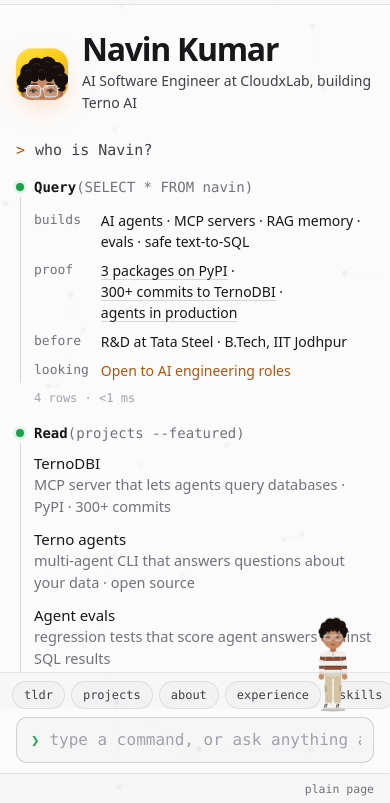
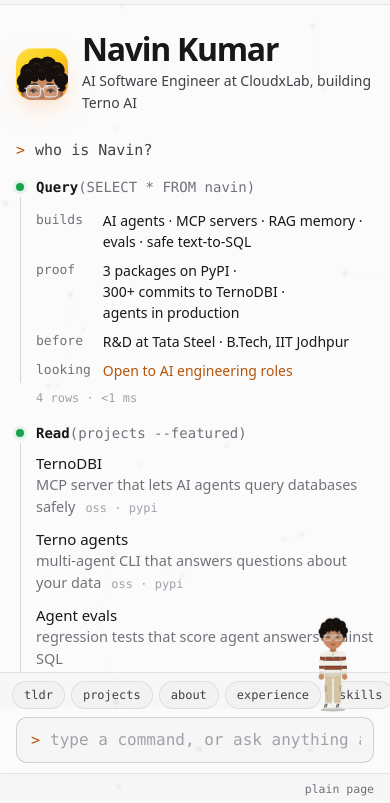
Before and after one commit to navinbhagat322/navinbhagat322.github.io, a website built with Vite: page index.html in a window 390 px wide. Shown: the part 41-844 px from the top of the page. Built offline with nearby package versions, Linux system fonts and the light colour scheme; files whose address does not match are found by name.

Commit message:
Show the opening screen as an agent session, with an explore sidebar

```diff
--- a/src/commands.ts
+++ b/src/commands.ts
@@ -156,10 +156,10 @@ export const commands: Command[] = [
   {
     name: "projects",
     summary: "things I've built",
-    usage: "[name | --work | --personal]",
+    usage: "[name | --featured | --work | --personal]",
     group: "explore",
     aliases: ["work"],
-    complete: () => [...projects.map((p) => p.slug), "--work", "--open-source", "--personal"],
+    complete: () => [...projects.map((p) => p.slug), "--featured", "--work", "--open-source", "--personal"],
     run: ({ args, add, out, error }) => {
       const arg = args[0]?.toLowerCase();
       if (!arg) {
@@ -171,9 +171,13 @@ export const commands: Command[] = [
         add(projectGrid(rest));
         return;
       }
+      if (arg === "--featured") {
+        add(projectGrid(projects.filter((p) => p.featured)));
+        return;
+      }
       if (arg.startsWith("--")) {
         const list = projects.filter((p) => p.kind === arg.slice(2));
-        if (!list.length) return error(`no projects of kind ${arg}. try --work, --open-source or --personal`);
+        if (!list.length) return error(`no projects of kind ${arg}. try --featured, --work, --open-source or --personal`);
         add(projectGrid(list));
         return;
       }
--- a/src/shell.ts
+++ b/src/shell.ts
@@ -36,7 +36,7 @@ export class Block {
   private readonly meta: HTMLElement;
   private readonly started = performance.now();
 
-  constructor(command: Node, path: string) {
+  constructor(command: Node) {
     this.meta = h("span", { class: "block-meta" }, h("span", { class: "spinner", "aria-hidden": "true" }));
     this.body = h("div", { class: "block-body" });
     this.el = h(
@@ -45,8 +45,8 @@ export class Block {
       h(
         "header",
         { class: "block-head" },
-        h("span", { class: "block-path" }, path),
-        h("span", { class: "block-chevron", "aria-hidden": "true" }, "❯"),
+        // Shown like a user turn in an agent chat: "> command".
+        h("span", { class: "block-chevron", "aria-hidden": "true" }, ">"),
         h("span", { class: "block-cmd" }, command),
         this.meta,
       ),
@@ -114,7 +114,7 @@ export class Shell {
       h(
         "label",
         { class: "composer-field" },
-        h("span", { class: "composer-chevron", "aria-hidden": "true" }, "❯"),
+        h("span", { class: "composer-chevron", "aria-hidden": "true" }, ">"),
         h("span", { class: "composer-stack" }, this.overlay, this.input),
         h("span", { class: "composer-hint" }, h("kbd", {}, "↵"), " run"),
       ),
@@ -205,7 +205,7 @@ export class Shell {
       /* private mode: history just won't persist */
     }
 
-    const block = new Block(this.highlight(line), this.path);
+    const block = new Block(this.highlight(line));
     this.feed.append(block.el);
     this.scrollToEnd();
 
--- a/src/style.css
+++ b/src/style.css
@@ -394,18 +394,14 @@ code {
 .block-head {
   display: flex;
   align-items: baseline;
-  gap: 8px;
-  font: 13px/1.5 var(--mono);
+  gap: 10px;
+  font: 15px/1.5 var(--mono);
   min-width: 0;
 }
 
-.block-path {
-  color: var(--accent-2);
-  flex: none;
-}
-
+/* Each command reads like the opening "> who is Navin?": a gold > and plain text. */
 .block-chevron {
-  color: var(--green);
+  color: var(--accent);
   flex: none;
 }
 
@@ -414,9 +410,13 @@ code {
 }
 
 .block-cmd {
-  color: var(--fg);
+  color: var(--fg-soft);
   min-width: 0;
   overflow-wrap: anywhere;
+}
+
+.block-cmd [class^="tok-"] {
+  color: inherit;
 }
 
 .block-meta {
@@ -652,6 +652,7 @@ code {
   animation: fade-in 0.35s var(--delay, 0s) ease-out both;
 }
 
+/* the visitor's question, the way agent chats show a user turn */
 .ag-user {
   display: flex;
   align-items: baseline;
@@ -683,6 +684,29 @@ code {
 .ag-dot-tool {
   background: var(--green);
   box-shadow: 0 0 0 3px var(--green-soft);
+}
+
+.ag-call {
+  display: flex;
+  align-items: center;
+  gap: 8px;
+  min-height: 21px;
+  margin: 0;
+  font: 14px var(--mono);
+}
+
+.ag-working {
+  color: var(--muted);
+}
+
+.ag-call strong {
+  color: var(--fg);
+  font-weight: 600;
+}
+
+.ag-call code {
+  color: var(--muted);
+  font: inherit;
 }
 
 /* a thin line from the tool's dot down to the end of its result */
@@ -696,29 +720,6 @@ code {
   background: var(--line-strong);
 }
 
-.ag-call {
-  display: flex;
-  align-items: center;
-  gap: 8px;
-  min-height: 21px;
-  margin: 0;
-  font: 14px var(--mono);
-}
-
-.ag-working {
-  color: var(--muted);
-}
-
-.ag-call strong {
-  color: var(--fg);
-  font-weight: 600;
-}
-
-.ag-call code {
-  color: var(--muted);
-  font: inherit;
-}
-
 .ag-result {
   margin-top: 8px;
   animation: fade-in 0.3s var(--at, 1s) ease-out both;
@@ -735,14 +736,15 @@ code {
 
 .ag-work > li {
   display: grid;
+  /* the same label column as the facts above, so every value starts on one edge */
   grid-template-columns: 120px minmax(0, 1fr);
-  gap: 16px;
+  gap: 0;
   align-items: baseline;
   animation: row-in 0.3s calc(var(--at, 1s) + var(--i) * 0.08s) ease-out both;
 }
 
 .ag-work-name {
-  padding: 0;
+  padding: 0 12px 0 0;
   border: 0;
   background: none;
   color: var(--fg);
@@ -762,20 +764,27 @@ code {
   line-height: 1.5;
 }
 
+.ag-tags {
+  margin-left: 10px;
+  color: var(--faint);
+  font: 12px var(--mono);
+  white-space: nowrap;
+}
+
 .ag-more {
   padding: 0;
   border: 0;
   background: none;
   color: var(--muted);
   font: inherit;
-  text-decoration: underline;
-  text-decoration-color: var(--line-strong);
+  text-decoration: none;
   text-underline-offset: 3px;
   cursor: pointer;
 }
 
 .ag-more:hover {
   color: var(--accent);
+  text-decoration: underline;
 }
 
 .ag-meta {
@@ -838,16 +847,15 @@ code {
   background: none;
   color: inherit;
   font: inherit;
-  text-decoration: underline;
-  text-decoration-color: var(--line-strong);
+  text-decoration: none;
   text-underline-offset: 3px;
   cursor: pointer;
-  transition: color 0.15s, text-decoration-color 0.15s;
+  transition: color 0.15s;
 }
 
 .hq-link:hover {
   color: var(--accent);
-  text-decoration-color: currentColor;
+  text-decoration: underline;
 }
 
 .hq-looking strong {
@@ -2184,8 +2192,8 @@ td.bool {
 }
 
 .composer-chevron {
-  font: 600 14px var(--mono);
-  color: var(--green);
+  font: 15px var(--mono);
+  color: var(--accent);
 }
 
 .composer-stack {
@@ -3800,10 +3808,6 @@ body.plain-mode #app {
     margin-top: 26px;
   }
 
-  .ag-step {
-    gap: 10px;
-  }
-
   .hq-table th {
     width: 64px;
     padding-right: 12px;
@@ -3831,9 +3835,6 @@ body.plain-mode #app {
     grid-template-columns: auto minmax(0, 1fr);
   }
 
-  .block-path {
-    display: none;
-  }
 }
 
 /* Short laptop screens: keep the explore list clear of Vink. */
--- a/src/views.ts
+++ b/src/views.ts
@@ -237,12 +237,12 @@ function toolStep(tool: string, args: string, working: string, at: number, resul
   );
 }
 
-/** The featured work, one line each, as the second tool's result. */
-const FEATURED: [string, string, string][] = [
-  ["ternodbi", "TernoDBI", "MCP server that lets agents query databases · PyPI · 300+ commits"],
-  ["agents", "Terno agents", "multi-agent CLI that answers questions about your data · open source"],
-  ["evals", "Agent evals", "regression tests that score agent answers against SQL results"],
-  ["vink", "Vink", "YouTube transcripts → detailed notes · CLI + MCP · PyPI"],
+/** The featured work, one line each, as the second tool's result. The numbers live in the facts above. */
+const FEATURED: [string, string, string, string[]][] = [
+  ["ternodbi", "TernoDBI", "MCP server that lets AI agents query databases safely", ["oss", "pypi"]],
+  ["agents", "Terno agents", "multi-agent CLI that answers questions about your data", ["oss", "pypi"]],
+  ["evals", "Agent evals", "regression tests that score agent answers against SQL", []],
+  ["vink", "Vink", "turns YouTube videos into detailed notes · CLI and MCP", ["oss", "pypi"]],
 ];
 
 /** The opening screen: who Navin is, then a short agent session that answers it. */
@@ -277,12 +277,17 @@ export function welcome(): HTMLElement {
     h(
       "ul",
       { class: "ag-work" },
-      ...FEATURED.map(([slug, name, line], i) =>
+      ...FEATURED.map(([slug, name, line, tags], i) =>
         h(
           "li",
           { style: `--i:${i}` },
           cmd(`projects ${slug}`, name, "ag-work-name"),
-          h("span", { class: "ag-work-line" }, line),
+          h(
+            "span",
+            { class: "ag-work-line" },
+            line,
+            tags.length ? h("span", { class: "ag-tags", title: tags.map((t) => (t === "oss" ? "open source" : "on PyPI")).join(", ") }, tags.join(" · ")) : null,
+          ),
         ),
       ),
     ),
```
